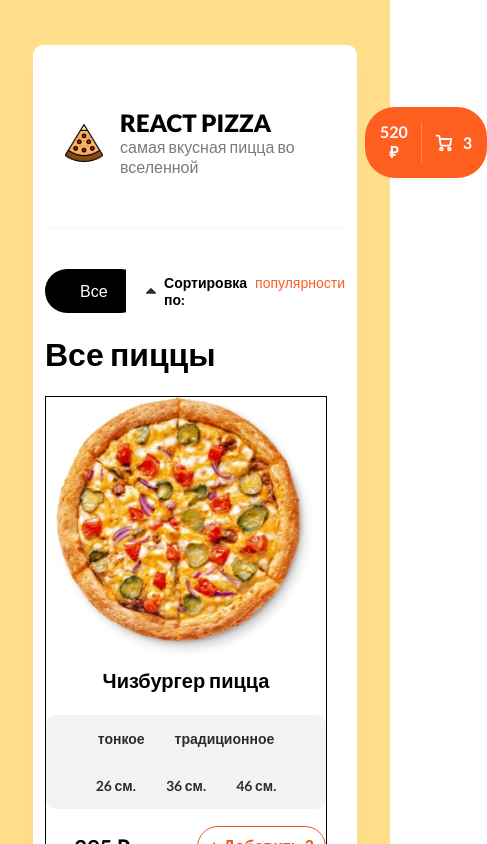
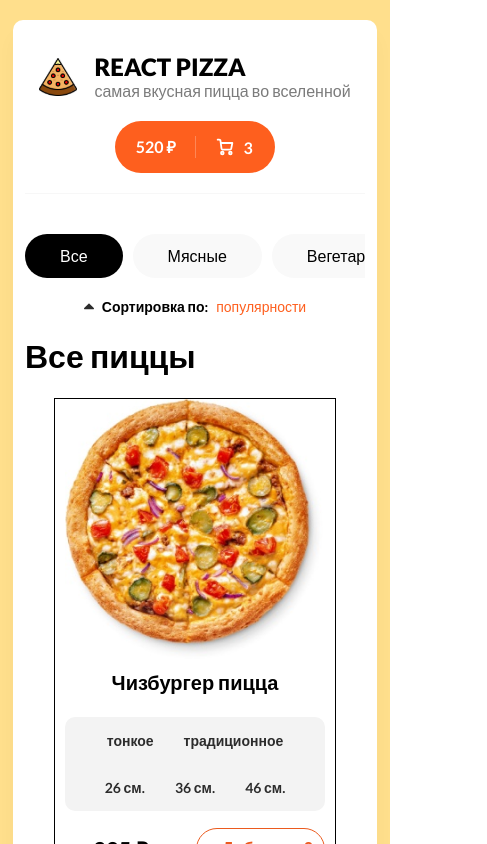
Before and after one commit to artem4rolov/react-pizza-myself, a React (Create React App) app: page / in a window 390 px wide. Shown: the top 844 px of the page, 487 px wide, since content can reach past the window. Built offline with nearby package versions, Linux system fonts and the light colour scheme.

Commit message:
adaptive

```diff
--- a/src/App.module.scss
+++ b/src/App.module.scss
@@ -7,6 +7,10 @@
   height: 100%;
   // width: 100%;
   background-color: #ffdf8c;
+
+  @media (max-width: 650px) {
+    padding: 20px 25px;
+  }
 
   .app {
     background-color: #ffffff;
@@ -27,11 +31,35 @@
       .main {
         margin-top: 40px;
 
+        .mainContent {
+          display: grid;
+          grid-template-columns: repeat(4, 1fr);
+          grid-template-rows: repeat(2, 1fr);
+          justify-items: center;
+          gap: 30px 0px;
+
+          @media (max-width: 1240px) {
+            grid-template-columns: repeat(3, 1fr);
+          }
+
+          @media (max-width: 980px) {
+            grid-template-columns: repeat(2, 1fr);
+          }
+
+          @media (max-width: 650px) {
+            grid-template-columns: repeat(1, 1fr);
+          }
+        }
+
         .mainNav {
           display: flex;
           justify-content: space-between;
           align-items: center;
           gap: 20px;
+
+          @media (max-width: 980px) {
+            flex-direction: column;
+          }
         }
       }
     }
--- a/src/components/Category/Category.jsx
+++ b/src/components/Category/Category.jsx
@@ -13,8 +13,6 @@ const Category = () => {
     "Острые",
     "Закрытые",
   ];
-
-  console.log(active);
 
   return (
     <nav className={s.nav}>
--- a/src/components/Header/Header.module.scss
+++ b/src/components/Header/Header.module.scss
@@ -5,6 +5,13 @@
   display: flex;
   justify-content: space-between;
   align-items: center;
+
+  @media (max-width: 650px) {
+    flex-direction: column;
+    gap: 20px;
+
+    padding: 20px 10px;
+  }
 
   .headerLogo {
     display: flex;
--- a/src/components/Pizza/Pizza.jsx
+++ b/src/components/Pizza/Pizza.jsx
@@ -4,15 +4,19 @@ import s from "./Pizza.module.scss";
 import pizzaImage from "../../assets/pizza.png";
 
 const Pizza = () => {
+  const [activeDough, setActiveDough] = React.useState("тонкое");
+  const [activeSize, setActiveSize] = React.useState("32 см");
+
   return (
     <div className={s.pizzaContainer}>
+      <div className={s.pizzaBlock}>
         {/* image пиццы */}
         <img src={pizzaImage} alt="pizza bg" />
         <span className={s.pizzaTitle}>Чизбургер пицца</span>
         <div className={s.pizzaMenu}>
           {/* меню выбора теста */}
           <div className={s.pizzaDough}>
-          <span className={(s.doughVariant, `active`)}>тонкое</span>
+            <span className={s.doughVariant}>тонкое</span>
             <span className={s.doughVariant}>традиционное</span>
           </div>
           {/* меню выбора размера */}
@@ -30,6 +34,7 @@ const Pizza = () => {
           <button className={s.pizzaButton}>+ Добавить 2</button>
         </div>
       </div>
+    </div>
   );
 };
 
--- a/src/components/Pizza/Pizza.module.scss
+++ b/src/components/Pizza/Pizza.module.scss
@@ -1,6 +1,12 @@
 .pizzaContainer {
   border: 1px solid black;
   width: 280px;
+  display: flex;
+  flex-direction: column;
+  justify-content: center;
+  align-items: center;
+
+  .pizzaBlock {
     display: flex;
     flex-direction: column;
     justify-content: center;
@@ -85,6 +91,8 @@
         font-weight: 700;
         padding: 11px;
 
+        cursor: pointer;
+
         &:hover {
           background: #eb5a1e;
           color: #fff;
@@ -92,3 +100,4 @@
       }
     }
   }
+}
--- a/src/components/Sort/Sort.module.scss
+++ b/src/components/Sort/Sort.module.scss
@@ -5,6 +5,10 @@
   position: relative;
   gap: 8px;
   width: 300px;
+
+  @media (max-width: 980px) {
+    justify-content: center;
+  }
 
   .sortLabel {
     font-size: 14px;
--- a/src/views/Home.jsx
+++ b/src/views/Home.jsx
@@ -22,8 +22,8 @@ const Home = () => {
             </div>
 
             {/* pizzas */}
+            <h1>Все пиццы</h1>
             <div className={s.mainContent}>
-              <h1>Все пиццы</h1>
               {/* список пицц */}
               <Pizza />
               <Pizza />
```
Lines whose indentation alone changed are shown as unchanged.
